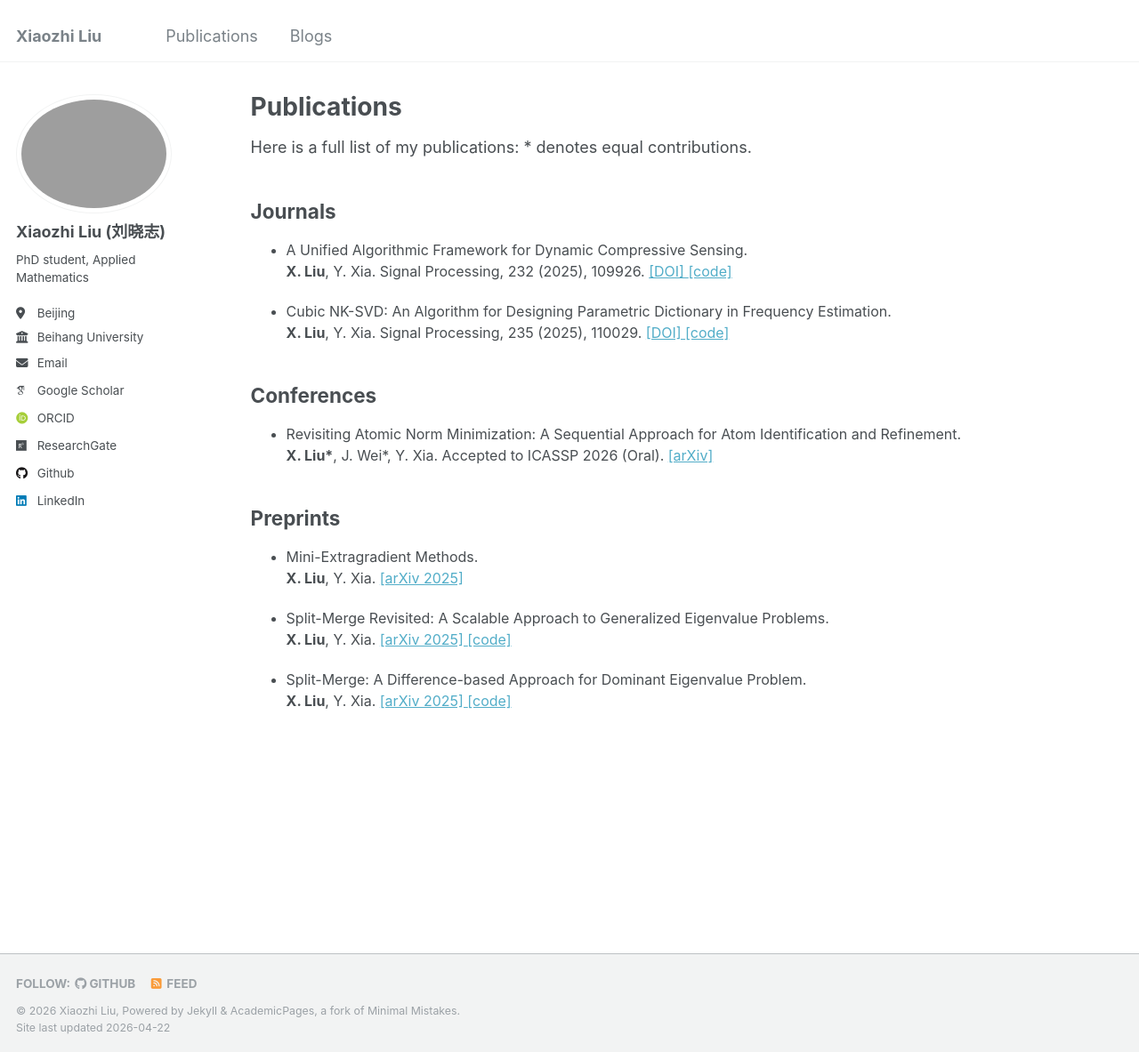
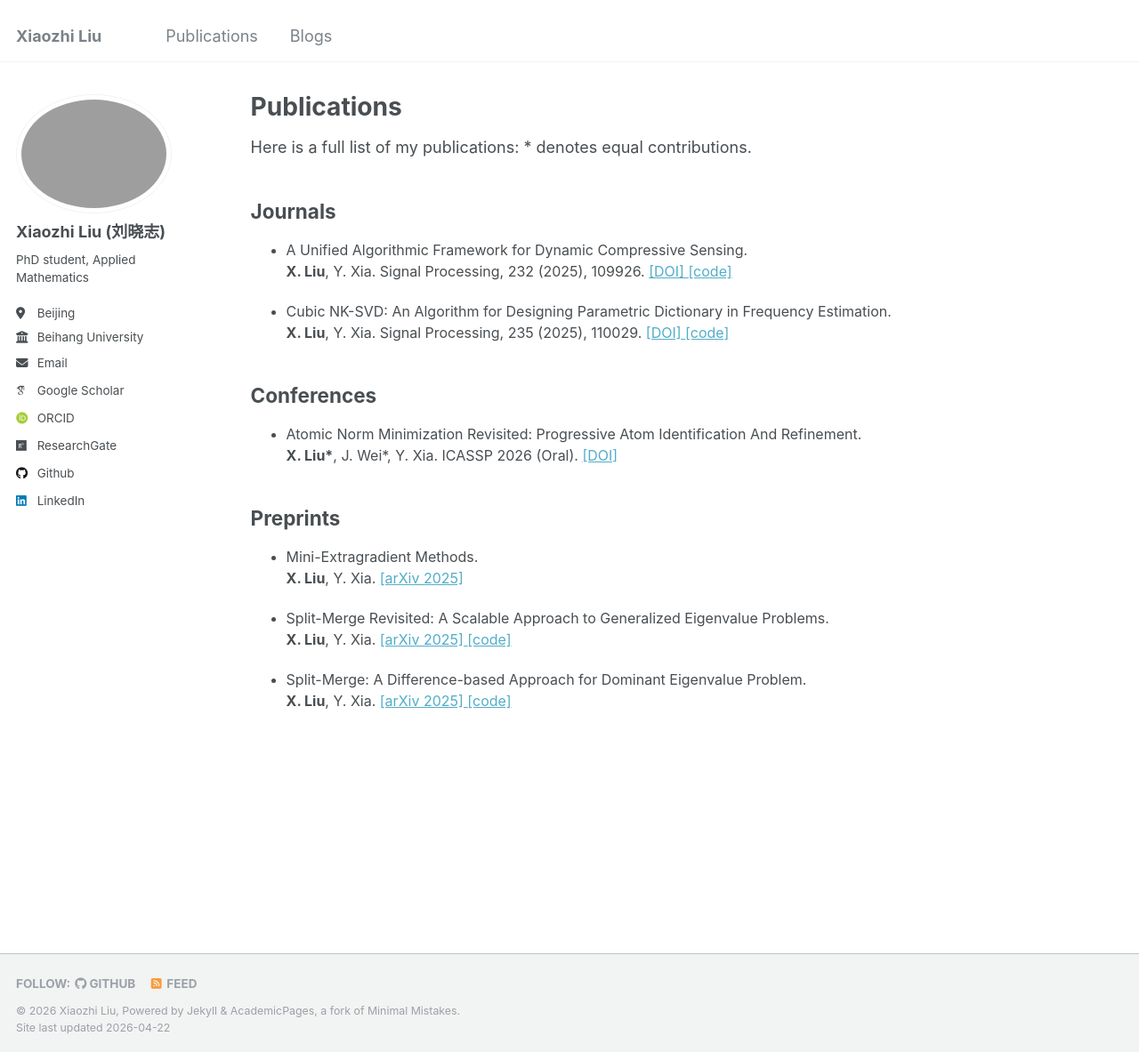
Before and after one commit to xzliu-opt/xzliu-opt.github.io, a Jekyll site: the page built from _pages/publications.md, in a window 1280 px wide and 1183 px high. Shown: the whole window at 89% size. Built offline with Jekyll 4.4.1, drawn with Linux system fonts in a browser that asks for light colours; some web fonts are replaced.

Commit message:
Update conference publication details

```diff
--- a/_pages/publications.md
+++ b/_pages/publications.md
@@ -20,8 +20,8 @@ Here is a full list of my publications:
 <h2> Conferences </h2>
 <ul>
 <font size="3">
-<li><p> Revisiting Atomic Norm Minimization: A Sequential Approach for Atom Identification and Refinement. <br />
- <b>X. Liu*</b>, J. Wei*, Y. Xia. Accepted to ICASSP 2026 (Oral). <a href="https://arxiv.org/abs/2411.08459">[arXiv]  </a>
+<li><p> Atomic Norm Minimization Revisited: Progressive Atom Identification And Refinement. <br />
+ <b>X. Liu*</b>, J. Wei*, Y. Xia. ICASSP 2026 (Oral). <a href="https://ieeexplore.ieee.org/document/11460658">[DOI]  </a>
 </p></li>
 </font>
 </ul>
```
